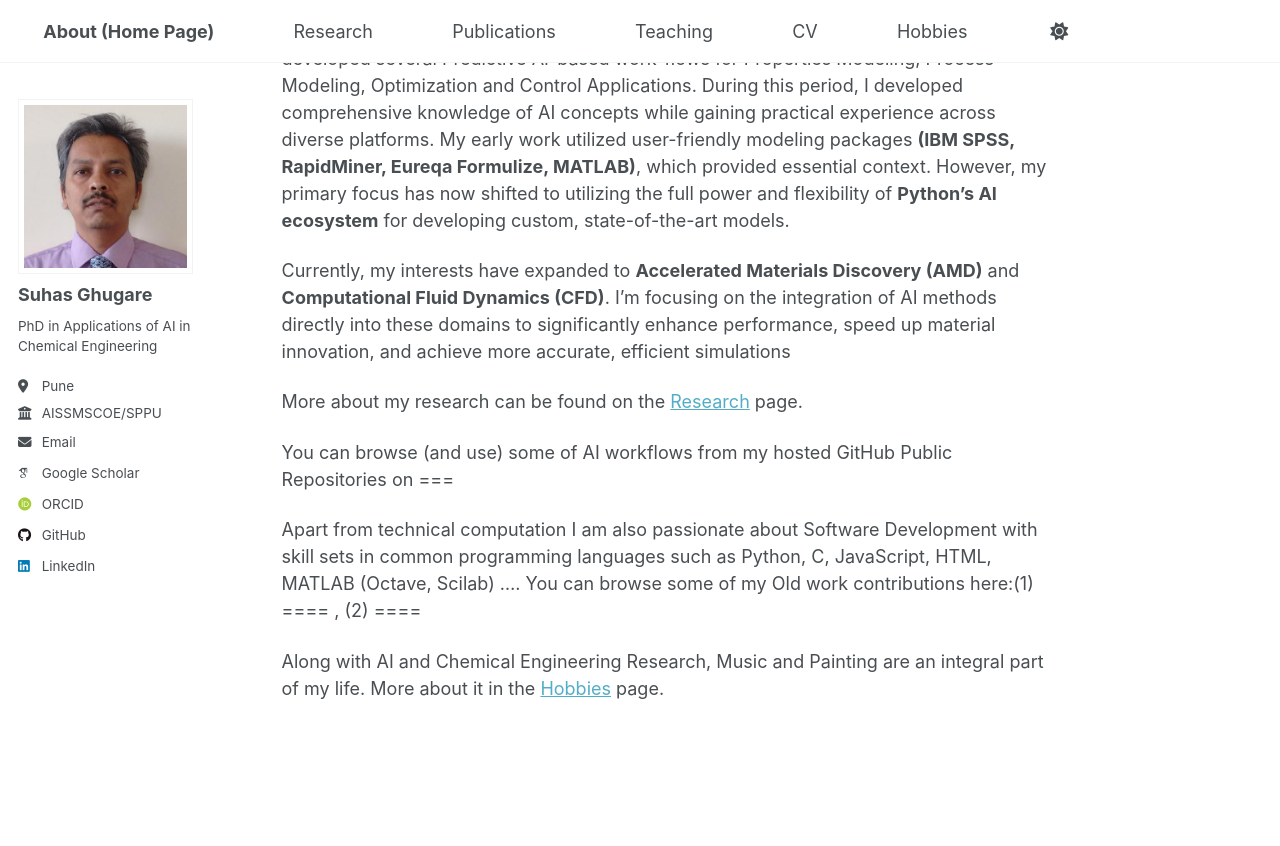
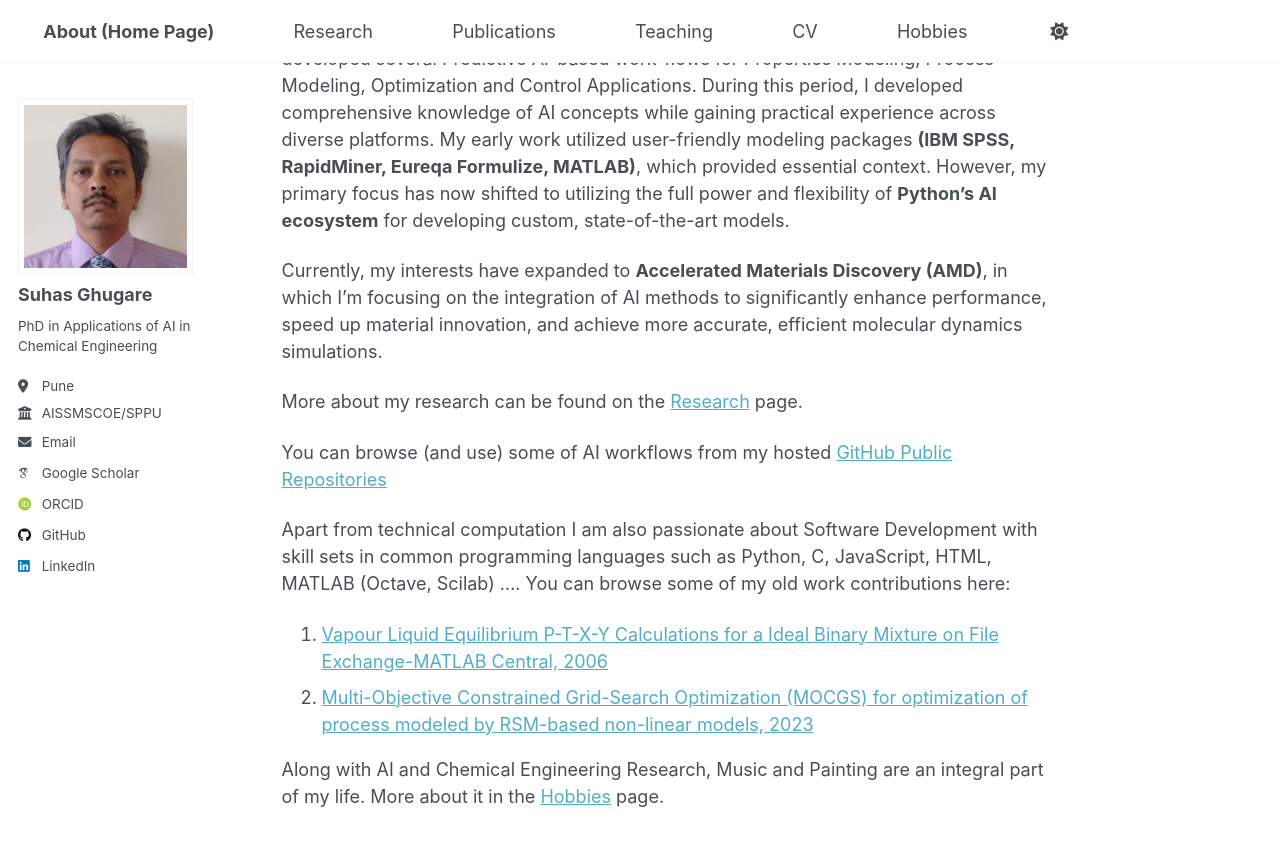
Before and after one commit to suhasghugare/suhasghugare.github.io, a Jekyll site: the page built from _pages/about.md, in a window 1280 px wide and 900 px high, scrolled down 319 px. Shown: the top 846 px of the window. Built offline with Jekyll 4.4.1, drawn with Linux system fonts in a browser that asks for light colours; some web fonts are replaced; a script that is not in the unit is left out.

Commit message:
Update about.md

```diff
--- a/_pages/about.md
+++ b/_pages/about.md
@@ -12,13 +12,16 @@ I hold a PhD in Applications of Artificial Intelligence (AI) in Chemical Enginee
 
 Previously my research was focused on the design and development of <b>Predictive AI-based methodologies</b> for chemical engineering applications, wherein I designed and developed several Predictive AI-based work-flows for Properties Modeling, Process Modeling, Optimization and Control Applications. During this period, I developed comprehensive knowledge of AI concepts while gaining practical experience across diverse platforms. My early work utilized user-friendly modeling packages <b>(IBM SPSS, RapidMiner, Eureqa Formulize, MATLAB)</b>, which provided essential context. However, my primary focus has now shifted to utilizing the full power and flexibility of <b>Python's AI ecosystem</b> for developing custom, state-of-the-art models.
 
-Currently, my interests have expanded to <b>Accelerated Materials Discovery (AMD)</b> and <b>Computational Fluid Dynamics (CFD)</b>. I'm focusing on the integration of AI methods directly into these domains to significantly enhance performance, speed up material innovation, and achieve more accurate, efficient simulations
+Currently, my interests have expanded to <b>Accelerated Materials Discovery (AMD)</b>, in which I'm focusing on the integration of AI methods to significantly enhance performance, speed up material innovation, and achieve more accurate, efficient molecular dynamics simulations.
 
 More about my research can be found on the [Research](https://suhasghugare.github.io/publications) page.
 
-You can browse (and use) some of AI workflows from my hosted GitHub Public Repositories on ===
+You can browse (and use) some of AI workflows from my hosted [GitHub Public Repositories](https://github.com/suhasghugare)
 
 Apart from technical computation I am also passionate about Software Development with skill sets in common programming languages such as Python, C, JavaScript, HTML, MATLAB (Octave, Scilab) ….
-You can browse some of my Old work contributions here:(1) ==== , (2) ====
+You can browse some of my old work contributions here:
+1. [Vapour Liquid Equilibrium P-T-X-Y Calculations for a Ideal Binary Mixture on File Exchange-MATLAB Central, 2006](https://www.mathworks.com/matlabcentral/fileexchange/14960-vapour-liquid-equilibrium-p-t-x-y-calculations-for-a-ideal-binary-mixture)
+2. [Multi-Objective Constrained Grid-Search Optimization (MOCGS) for optimization of process modeled by RSM-based non-linear models, 2023](https://sites.google.com/view/mocgs-optimization)
+
 
 Along with AI and Chemical Engineering Research, Music and Painting are an integral part of my life. More about it in the [Hobbies](https://suhasghugare.github.io/CV) page.
```
